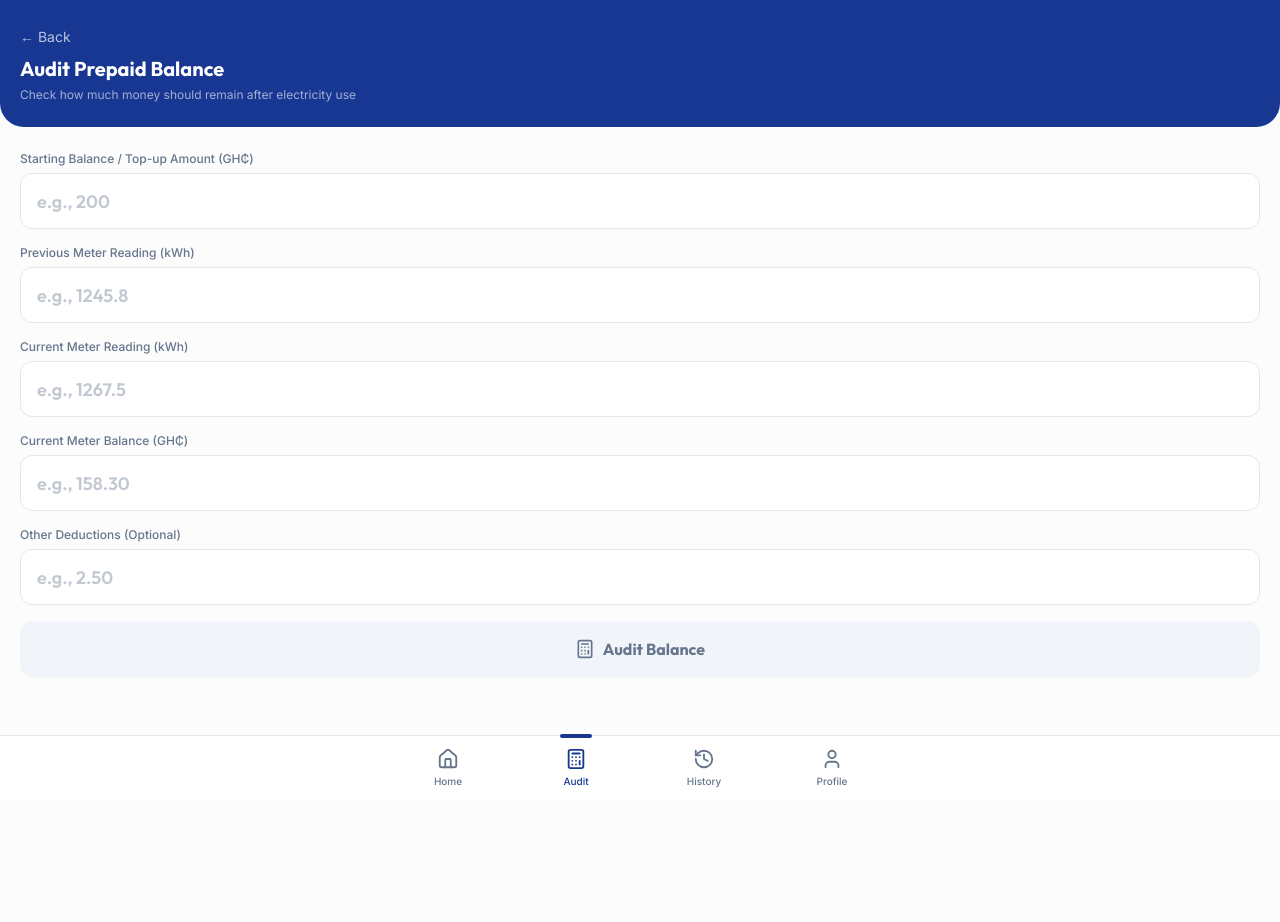
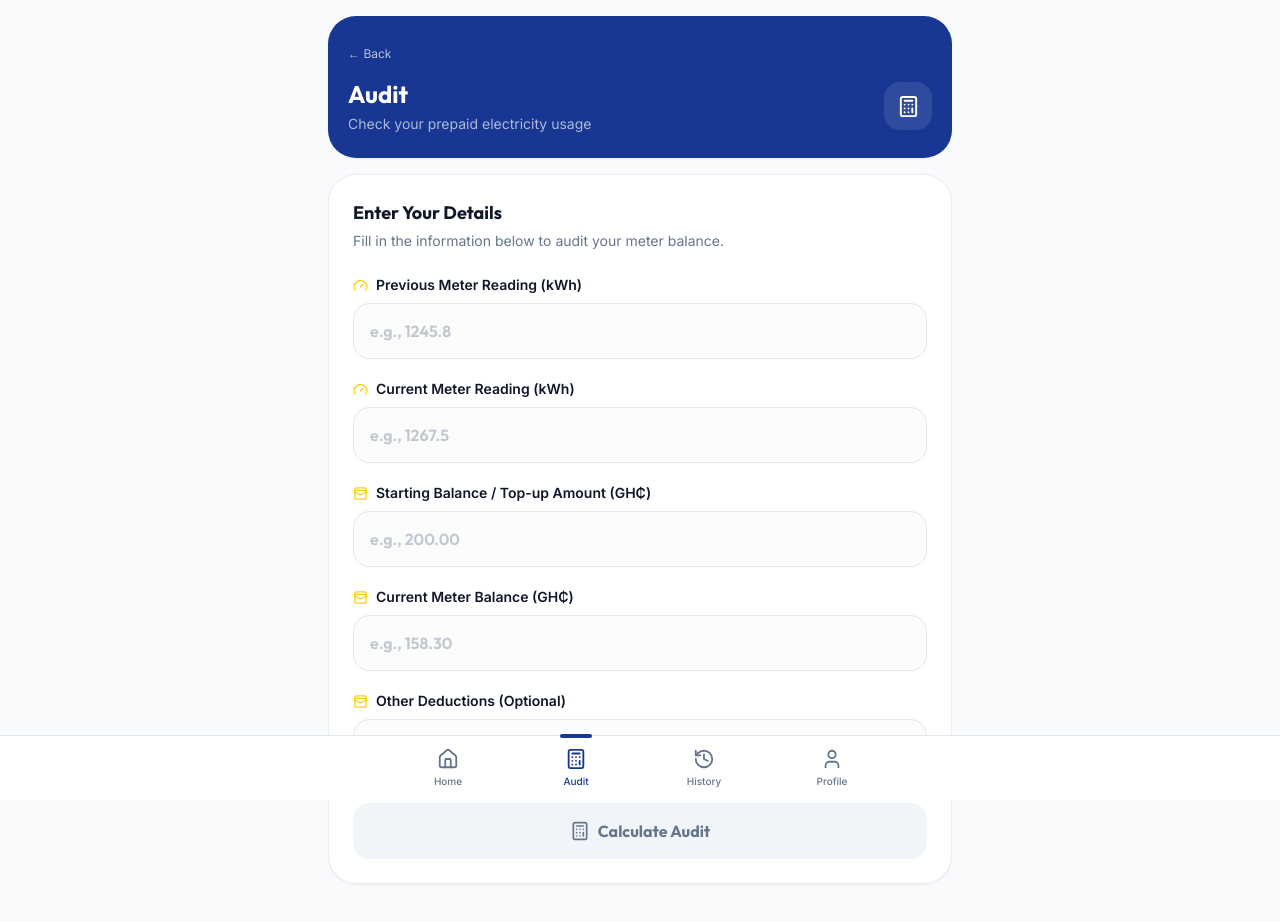
Before and after one commit to Yo-Gene/smart-bill-checker-main, a React (Vite) app: page /#/bill-input in a window 1280 px wide. Shown: the top 922 px of the page. Before the commit the page ends 800 px from the top, so only its background shows below. Built offline with nearby package versions, Linux system fonts and the light colour scheme; the HTML template or start-up script is replaced by a standard one.

Commit message:
Redesign audit page with rounded card layout

```diff
--- a/src/pages/BillInput.tsx
+++ b/src/pages/BillInput.tsx
@@ -1,6 +1,6 @@
 import { useState } from "react";
 import { useNavigate } from "react-router-dom";
-import { Calculator } from "lucide-react";
+import { Calculator, Gauge, WalletCards } from "lucide-react";
 import { motion } from "framer-motion";
 import { auditPrepaidBalance } from "@/utils/billCalculator";
 import { addBillRecord, AuditStatus } from "@/utils/historyStorage";
@@ -16,7 +16,7 @@ const BillInput = () => {
   const [error, setError] = useState("");
 
   const inputClass =
-    "w-full h-14 rounded-xl border border-border bg-card px-4 text-lg font-display font-semibold text-foreground placeholder:text-muted-foreground/40 focus:outline-none focus:ring-2 focus:ring-primary";
+    "w-full h-14 rounded-2xl border border-border bg-background px-4 text-base font-display font-semibold text-foreground placeholder:text-muted-foreground/40 focus:outline-none focus:ring-2 focus:ring-primary/40 focus:border-primary transition";
 
   const handleCalculate = () => {
     setError("");
@@ -25,55 +25,38 @@ const BillInput = () => {
     const previous = Number.parseFloat(previousReading);
     const current = Number.parseFloat(currentReading);
     const actual = Number.parseFloat(actualBalance);
-    const deductions = otherDeductions
-      ? Number.parseFloat(otherDeductions)
-      : 0;
+    const deductions = otherDeductions ? Number.parseFloat(otherDeductions) : 0;
 
     if (!Number.isFinite(starting) || starting <= 0) {
       setError("Enter a valid starting balance");
       return;
     }
-
     if (!Number.isFinite(previous) || previous < 0) {
       setError("Enter a valid previous meter reading");
       return;
     }
-
     if (!Number.isFinite(current) || current < 0) {
       setError("Enter a valid current meter reading");
       return;
     }
-
     if (current < previous) {
       setError("Current meter reading cannot be lower than the previous reading");
       return;
     }
-
     if (!Number.isFinite(actual) || actual < 0) {
       setError("Enter a valid current meter balance");
       return;
     }
-
     if (!Number.isFinite(deductions) || deductions < 0) {
       setError("Enter a valid deduction amount");
       return;
     }
 
-    const result = auditPrepaidBalance(
-      starting,
-      previous,
-      current,
-      actual,
-      deductions
-    );
+    const result = auditPrepaidBalance(starting, previous, current, actual, deductions);
 
     let status: AuditStatus = "correct";
-
-    if (result.difference > 1) {
-      status = "overcharged";
-    } else if (result.difference < -1) {
-      status = "undercharged";
-    }
+    if (result.difference > 1) status = "overcharged";
+    else if (result.difference < -1) status = "undercharged";
 
     addBillRecord({
       id: Date.now(),
@@ -115,115 +98,103 @@ const BillInput = () => {
     actualBalance.trim() !== "";
 
   return (
-    <div className="min-h-screen pb-24 bg-background">
-      <div className="bg-secondary px-5 pt-[calc(env(safe-area-inset-top)+1.5rem)] pb-6 rounded-b-3xl">
+    <div className="min-h-screen pb-24 bg-muted/30">
+      <div className="px-4 sm:px-6 pt-[calc(env(safe-area-inset-top)+1rem)] max-w-2xl mx-auto">
+        <header className="bg-secondary rounded-[28px] px-5 py-6 shadow-sm">
           <button
             onClick={() => navigate(-1)}
-          className="text-secondary-foreground/70 text-sm mb-2"
+            className="text-secondary-foreground/70 text-xs mb-4"
           >
             ← Back
           </button>
-
-        <h1 className="text-xl font-bold text-secondary-foreground font-display">
-          Audit Prepaid Balance
+          <div className="flex items-center justify-between gap-4">
+            <div>
+              <h1 className="text-2xl font-bold text-secondary-foreground font-display">
+                Audit
               </h1>
-
-        <p className="text-secondary-foreground/60 text-xs mt-1">
-          Check how much money should remain after electricity use
+              <p className="text-secondary-foreground/65 text-sm mt-1">
+                Check your prepaid electricity usage
               </p>
             </div>
+            <div className="w-12 h-12 rounded-2xl bg-secondary-foreground/10 flex items-center justify-center">
+              <Calculator size={23} className="text-secondary-foreground" />
+            </div>
+          </div>
+        </header>
 
-      <div className="px-5 mt-6 space-y-4">
-        <div>
-          <label className="text-xs font-medium text-muted-foreground mb-1.5 block">
-            Starting Balance / Top-up Amount (GH₵)
-          </label>
-          <input
-            type="number"
-            step="0.01"
-            value={startingBalance}
-            onChange={(e) => setStartingBalance(e.target.value)}
-            placeholder="e.g., 200"
-            className={inputClass}
-          />
-        </div>
+        <motion.section
+          initial={{ opacity: 0, y: 12 }}
+          animate={{ opacity: 1, y: 0 }}
+          className="mt-4 bg-card rounded-[28px] border border-border/70 shadow-sm p-5 sm:p-6"
+        >
+          <h2 className="text-lg font-bold text-foreground font-display">Enter Your Details</h2>
+          <p className="text-sm text-muted-foreground mt-1 mb-6">
+            Fill in the information below to audit your meter balance.
+          </p>
 
-        <div>
-          <label className="text-xs font-medium text-muted-foreground mb-1.5 block">
-            Previous Meter Reading (kWh)
-          </label>
-          <input
-            type="number"
-            step="0.01"
-            value={previousReading}
-            onChange={(e) => setPreviousReading(e.target.value)}
-            placeholder="e.g., 1245.8"
-            className={inputClass}
-          />
-        </div>
+          <div className="space-y-5">
+            <Field label="Previous Meter Reading (kWh)" icon={Gauge}>
+              <input type="number" step="0.01" value={previousReading} onChange={(e) => setPreviousReading(e.target.value)} placeholder="e.g., 1245.8" className={inputClass} />
+            </Field>
 
-        <div>
-          <label className="text-xs font-medium text-muted-foreground mb-1.5 block">
-            Current Meter Reading (kWh)
-          </label>
-          <input
-            type="number"
-            step="0.01"
-            value={currentReading}
-            onChange={(e) => setCurrentReading(e.target.value)}
-            placeholder="e.g., 1267.5"
-            className={inputClass}
-          />
-        </div>
+            <Field label="Current Meter Reading (kWh)" icon={Gauge}>
+              <input type="number" step="0.01" value={currentReading} onChange={(e) => setCurrentReading(e.target.value)} placeholder="e.g., 1267.5" className={inputClass} />
+            </Field>
 
-        <div>
-          <label className="text-xs font-medium text-muted-foreground mb-1.5 block">
-            Current Meter Balance (GH₵)
-          </label>
-          <input
-            type="number"
-            step="0.01"
-            value={actualBalance}
-            onChange={(e) => setActualBalance(e.target.value)}
-            placeholder="e.g., 158.30"
-            className={inputClass}
-          />
-        </div>
+            <Field label="Starting Balance / Top-up Amount (GH₵)" icon={WalletCards}>
+              <input type="number" step="0.01" value={startingBalance} onChange={(e) => setStartingBalance(e.target.value)} placeholder="e.g., 200.00" className={inputClass} />
+            </Field>
 
-        <div>
-          <label className="text-xs font-medium text-muted-foreground mb-1.5 block">
-            Other Deductions (Optional)
-          </label>
-          <input
-            type="number"
-            step="0.01"
-            value={otherDeductions}
-            onChange={(e) => setOtherDeductions(e.target.value)}
-            placeholder="e.g., 2.50"
-            className={inputClass}
-          />
+            <Field label="Current Meter Balance (GH₵)" icon={WalletCards}>
+              <input type="number" step="0.01" value={actualBalance} onChange={(e) => setActualBalance(e.target.value)} placeholder="e.g., 158.30" className={inputClass} />
+            </Field>
+
+            <Field label="Other Deductions (Optional)" icon={WalletCards}>
+              <input type="number" step="0.01" value={otherDeductions} onChange={(e) => setOtherDeductions(e.target.value)} placeholder="e.g., 2.50" className={inputClass} />
+            </Field>
           </div>
 
           {error && (
-          <p className="text-destructive text-sm font-medium">{error}</p>
+            <div className="mt-5 rounded-2xl bg-destructive/10 px-4 py-3 text-destructive text-sm font-medium">
+              {error}
+            </div>
           )}
 
           <motion.button
-          whileTap={{ scale: 0.97 }}
+            whileTap={{ scale: 0.98 }}
             onClick={handleCalculate}
             disabled={!isValid}
-          className={`w-full h-14 rounded-xl font-display font-bold text-base flex items-center justify-center gap-2 mt-6 ${
+            className={`w-full h-14 rounded-2xl font-display font-bold text-base flex items-center justify-center gap-2 mt-7 transition ${
               isValid
-              ? "bg-primary text-primary-foreground shadow-lg"
+                ? "bg-primary text-primary-foreground shadow-md"
                 : "bg-muted text-muted-foreground cursor-not-allowed"
             }`}
           >
             <Calculator size={20} />
-          Audit Balance
+            Calculate Audit
           </motion.button>
+        </motion.section>
       </div>
     </div>
   );
 };
 
+const Field = ({
+  label,
+  icon: Icon,
+  children,
+}: {
+  label: string;
+  icon: React.ElementType;
+  children: React.ReactNode;
+}) => (
+  <div>
+    <div className="flex items-center gap-2 mb-2">
+      <Icon size={15} className="text-primary" />
+      <label className="text-sm font-semibold text-foreground">{label}</label>
+    </div>
+    {children}
+  </div>
+);
+
 export default BillInput;
```
Lines whose indentation alone changed are shown as unchanged.
